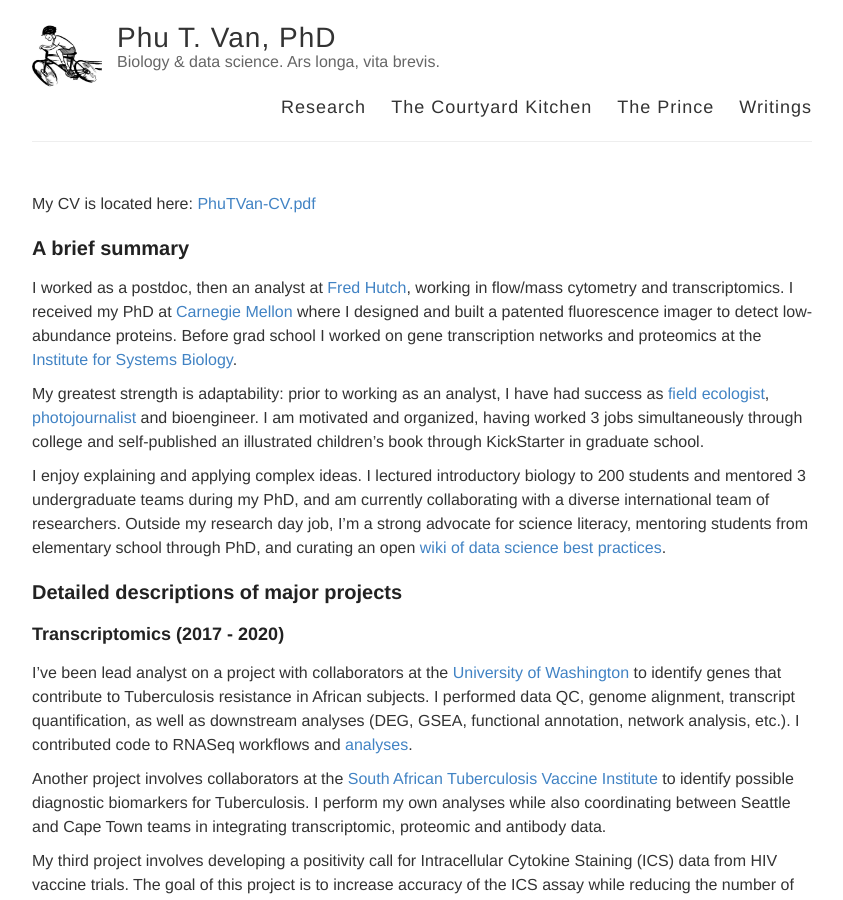
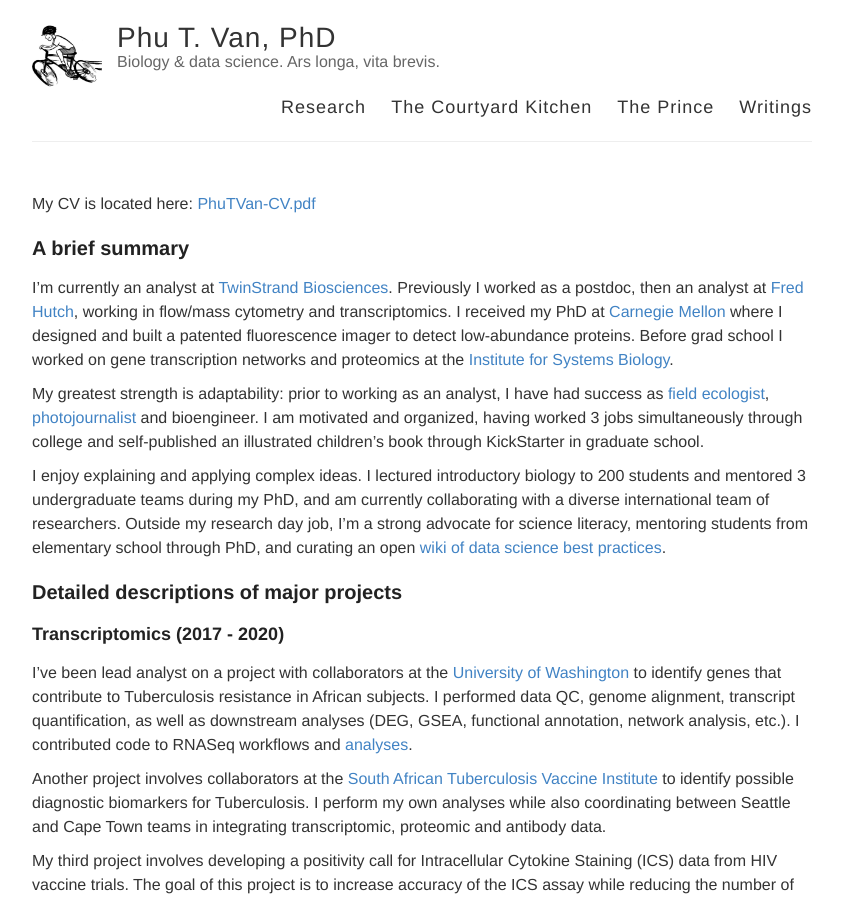
Before and after one commit to ptvan/ptvan.github.io, a Jekyll site: the page built from research.md, in a window 1280 px wide and 900 px high. Shown: the whole window, without its empty margins (218-1061 px from the left). Built offline with Jekyll 4.4.1, drawn with Linux system fonts in a browser that asks for light colours.

Commit message:
linked to TwinStrand

```diff
--- a/research.md
+++ b/research.md
@@ -8,7 +8,7 @@
 
 ## A brief summary
 
-I worked as a postdoc, then an analyst at [Fred Hutch](http://rglab.org), working in flow/mass cytometry and transcriptomics. I received my PhD at [Carnegie Mellon](https://cmu.edu/bio) where I designed and built a patented fluorescence imager to detect low-abundance proteins. Before grad school I worked on gene transcription networks and proteomics at the [Institute for Systems Biology](https://baliga.systemsbiology.net/).
+I'm currently an analyst at [TwinStrand Biosciences](https://twinstrandbio.com/). Previously I worked as a postdoc, then an analyst at [Fred Hutch](http://rglab.org), working in flow/mass cytometry and transcriptomics. I received my PhD at [Carnegie Mellon](https://cmu.edu/bio) where I designed and built a patented fluorescence imager to detect low-abundance proteins. Before grad school I worked on gene transcription networks and proteomics at the [Institute for Systems Biology](https://baliga.systemsbiology.net/).
 
 My greatest strength is adaptability: prior to working as an analyst, I have had success as [field ecologist](https://www.fs.usda.gov/colville), [photojournalist](https://makingtheprince.blogspot.com/2013/11/meet-author.html) and bioengineer. I am motivated and organized, having worked 3 jobs simultaneously through college and self-published an illustrated children's book through KickStarter in graduate school.
 
```
